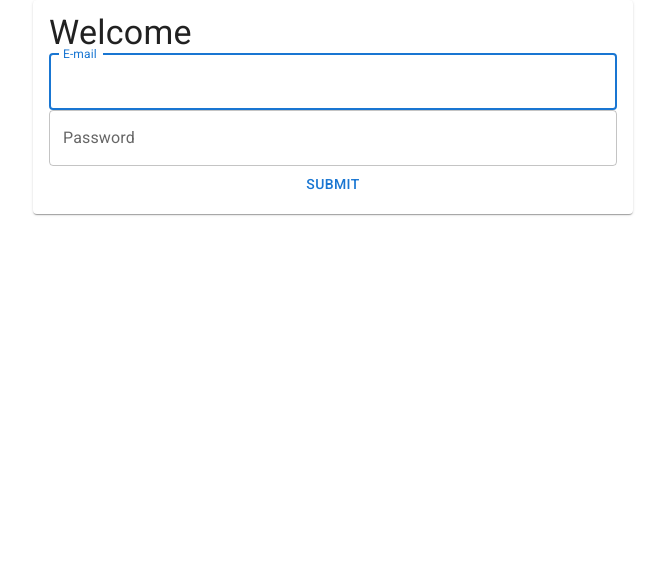
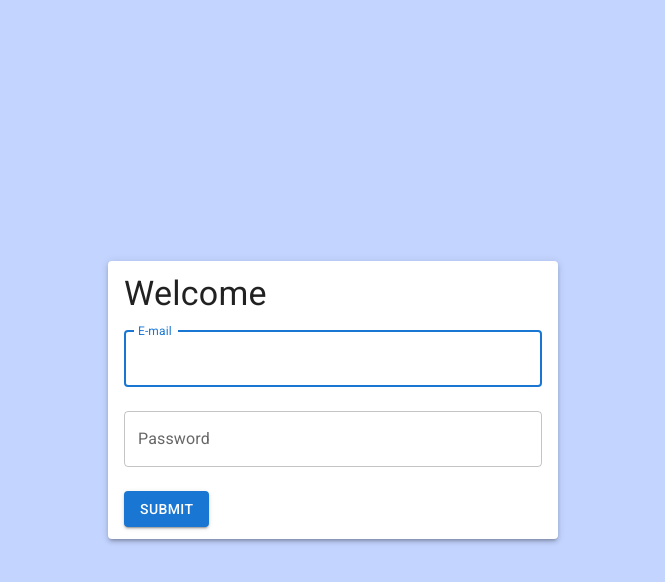
Before and after one commit to klauskpm/my-turborepo, a React (Create React App) app in the folder apps/testing-react/: page / in a window 1280 px wide. Shown: the top 582 px of the page, without its empty margins (307-972 px from the left). Built offline with nearby package versions, Linux system fonts and the light colour scheme.

Commit message:
feat(testing-react): adjust login page styles

```diff
--- a/apps/testing-react/src/index.css
+++ b/apps/testing-react/src/index.css
@@ -1,3 +1,7 @@
+html, body, #root {
+  height: 100%;
+}
+
 body {
   margin: 0;
   font-family: -apple-system, BlinkMacSystemFont, 'Segoe UI', 'Roboto', 'Oxygen',
--- a/apps/testing-react/src/routes/Login.tsx
+++ b/apps/testing-react/src/routes/Login.tsx
@@ -1,22 +1,33 @@
-import { Button, Grid, Paper, TextField, Typography } from "@mui/material";
+import { Button, Grid, Paper, TextField, Typography, Box } from "@mui/material";
 
 const styles = {
+  container: {
+    height: '100%',
+    alignItems: 'center',
+    background: '#C3D4FF'
+  },
   paper: {
-    width: '600px',
+    width: '450px',
     padding: '12px 16px',
     display: 'flex',
-    flexDirection: 'column'
+    flexDirection: 'column',
+    height: 'fit-content'
+  },
+  actions: {
+    marginTop: '16px'
   }
 };
 
 function Login() {
   return (
-    <Grid container justifyContent='center'>
-      <Paper sx={styles.paper}>
+    <Grid container justifyContent='center' sx={styles.container}>
+      <Paper sx={styles.paper} elevation={3}>
         <Typography variant='h4'>Welcome</Typography>
-        <TextField variant='outlined' label='E-mail' autoFocus />
-        <TextField variant='outlined' label='Password' />
-        <Button>Submit</Button>
+        <TextField variant='outlined' label='E-mail' autoFocus margin='normal' />
+        <TextField variant='outlined' label='Password' margin='normal' />
+        <Box sx={styles.actions}>
+          <Button variant='contained'>Submit</Button>
+        </Box>
       </Paper>
     </Grid>
   );
```
